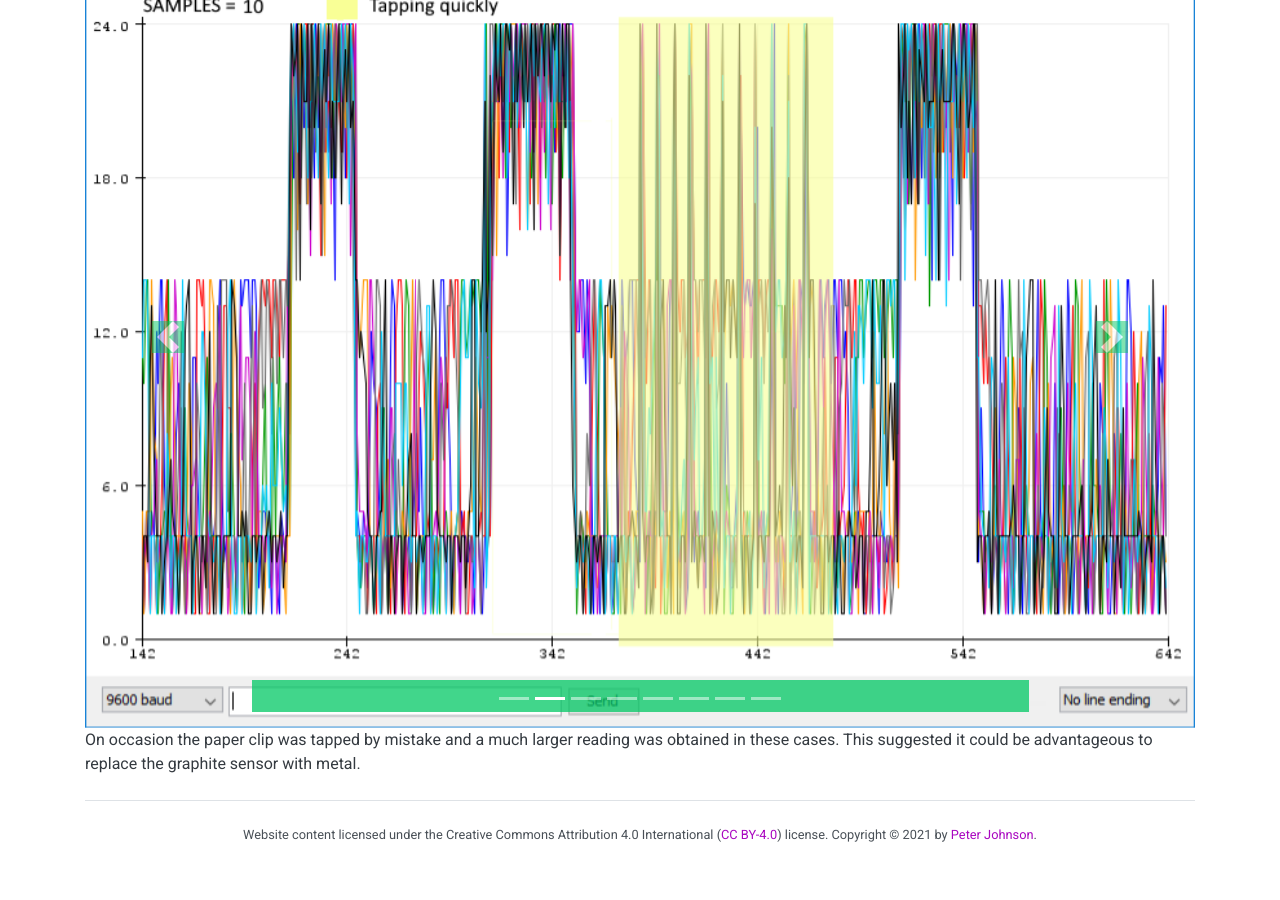
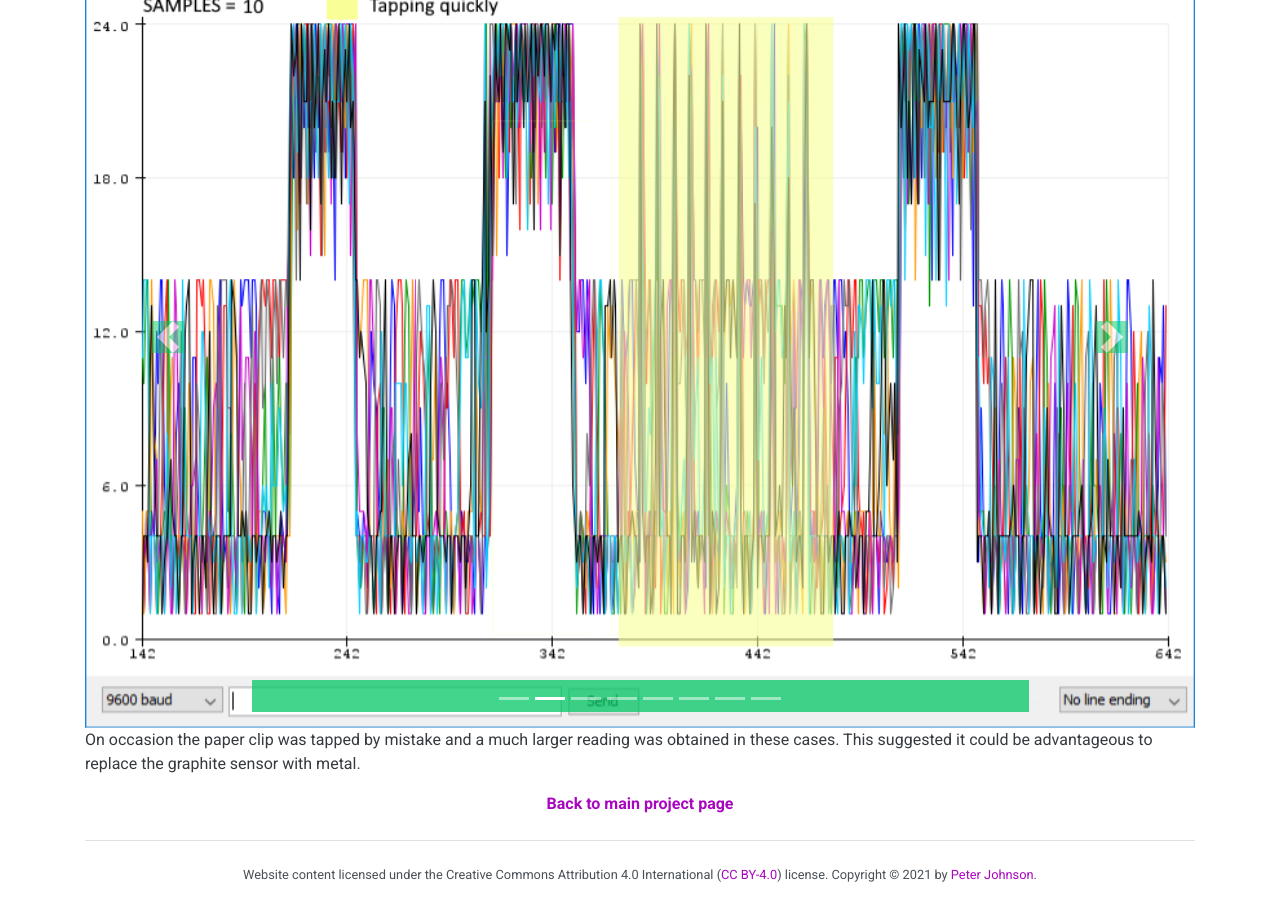
Before and after one commit to cahamo/cahamo.github.io, a Jekyll site: the page built from tongue-drum/experiment-1.html, in a window 1280 px wide and 900 px high, scrolled down 2772 px. Built offline with Jekyll 4.4.1, drawn with Linux system fonts in a browser that asks for light colours; comment, search, counter and statistics services are not loaded; before the commit the page ends 3632 px from its top, so only the background shows below that.

Commit message:
Update tongue-drum/experiment-1.html
Add link back to project page

```diff
--- a/tongue-drum/experiment-1.html
+++ b/tongue-drum/experiment-1.html
@@ -100,3 +100,5 @@
 </div>
 
 <p>On occasion the paper clip was tapped by mistake and a much larger reading was obtained in these cases. This suggested it could be advantageous to replace the graphite sensor with metal.</p>
+
+<p class="text-center"><b><a href="./">Back to main project page</a></b></p>
```
